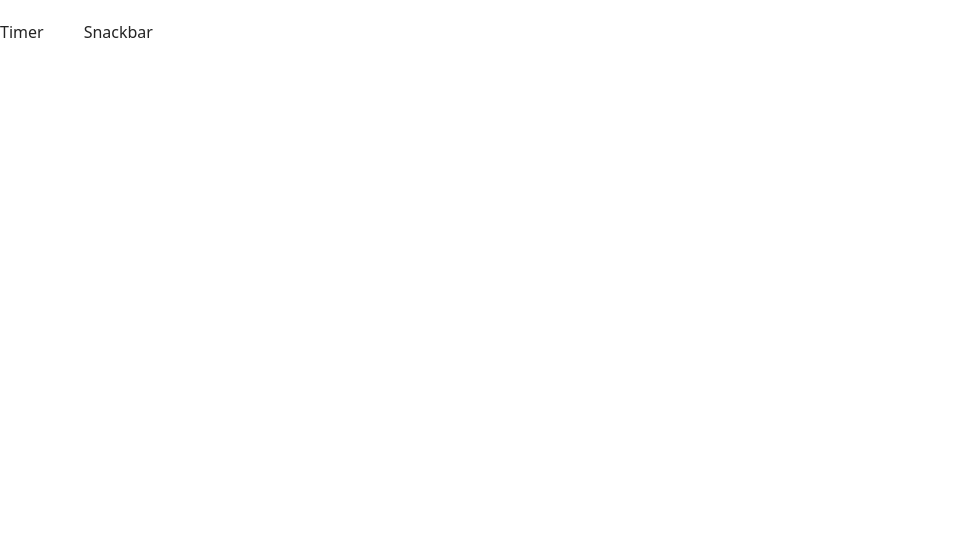
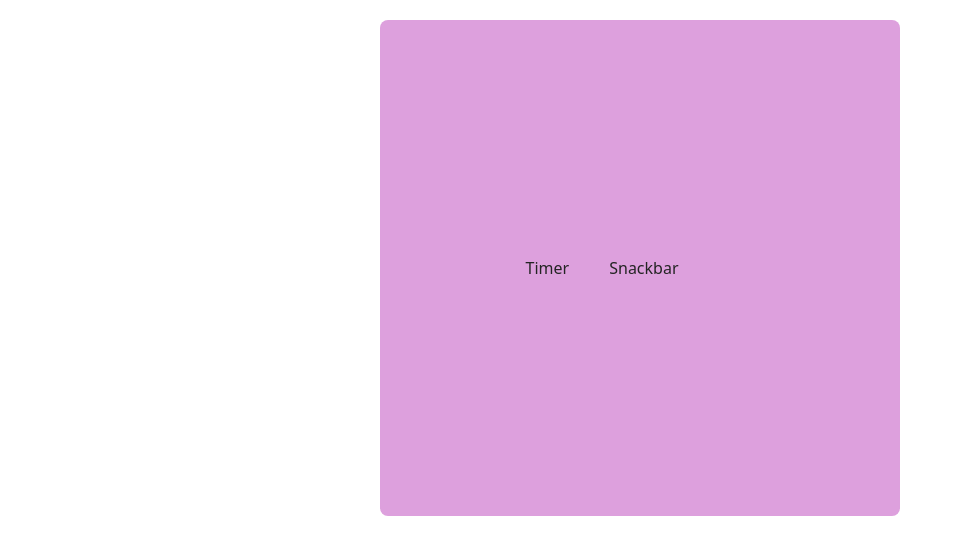
Before and after one commit to artem1925/goit-js-hw-10, a website: page src/index.html in a window 1280 px wide. Shown: the whole page, without its empty margins (0-963 px from the left). Drawn offline with nearby package versions, Linux system fonts and the light colour scheme.

Commit message:
Update styles.css

```diff
--- a/src/css/styles.css
+++ b/src/css/styles.css
@@ -16,3 +16,17 @@
 @import url('./badges.css');
 @import url('./back-link.css');
 @import url('./footer.css');
+@import url('./1-timer.css');
+@import url('./2-snackbar.css');
+
+.container-nav {
+  background-color: plum;
+  align-content: center;
+  width: 520px;
+  height: 496px;
+  margin: 0 auto;
+  border-radius: 8px;
+}
+.nav {
+  padding-left: 28%;
+}
```
